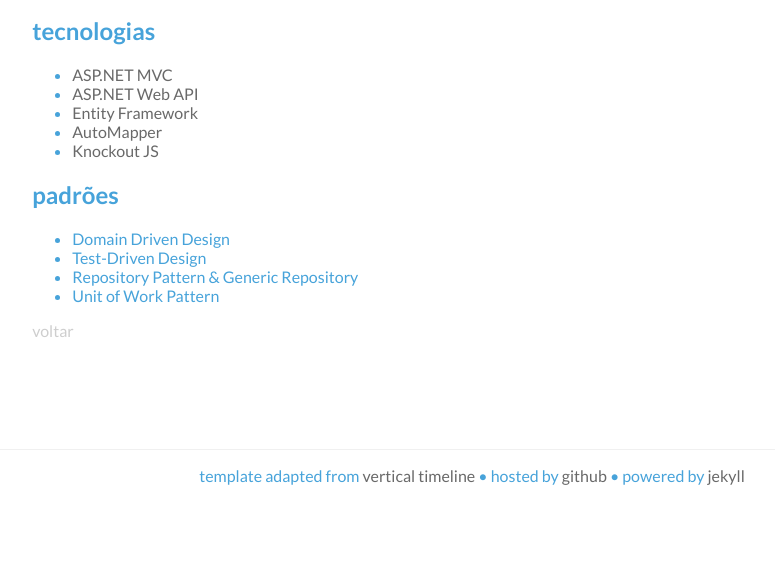
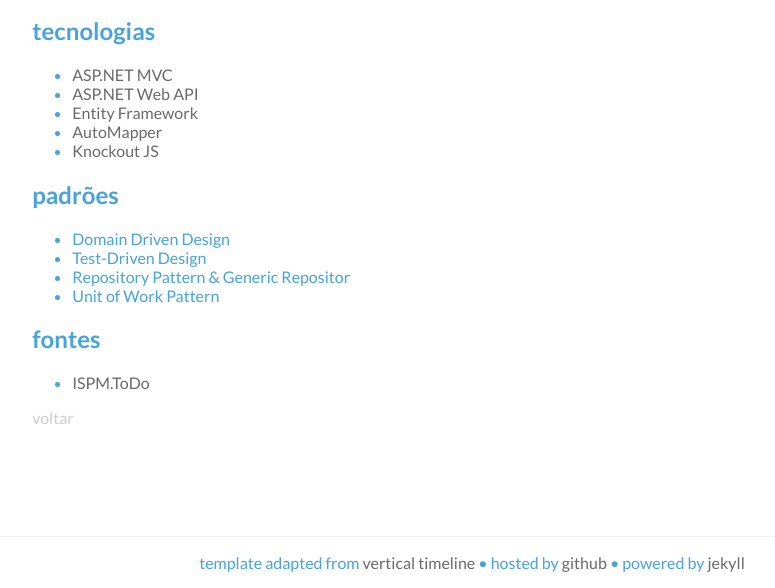
Before and after one commit to rodrigobraga/rodrigobraga.github.io, a Jekyll site: the page built from _posts/2013-05-04-ISPM-ToDo.md, in a window 1280 px wide, cut to the strip 607-1195 px from the top of the page. Shown: the whole strip, without its empty margins (168-943 px from the left). Built offline with Jekyll 4.4.1, drawn with Linux system fonts in a browser that asks for light colours; Markdown is read by kramdown in place of the engine named in the settings; before the commit the page ends 1108 px from its top, so only the background shows below that.

Commit message:
inclusão do link para os fontes

```diff
--- a/_posts/2013-05-04-ISPM-ToDo.md
+++ b/_posts/2013-05-04-ISPM-ToDo.md
@@ -31,5 +31,9 @@
 
 * Domain Driven Design
 * Test-Driven Design
-* Repository Pattern & Generic Repository
+* Repository Pattern & Generic Repositor
 * Unit of Work Pattern
+
+## fontes
+
+* [ISPM.ToDo](https://github.com/rodrigobraga/ISPM.ToDo)
```
